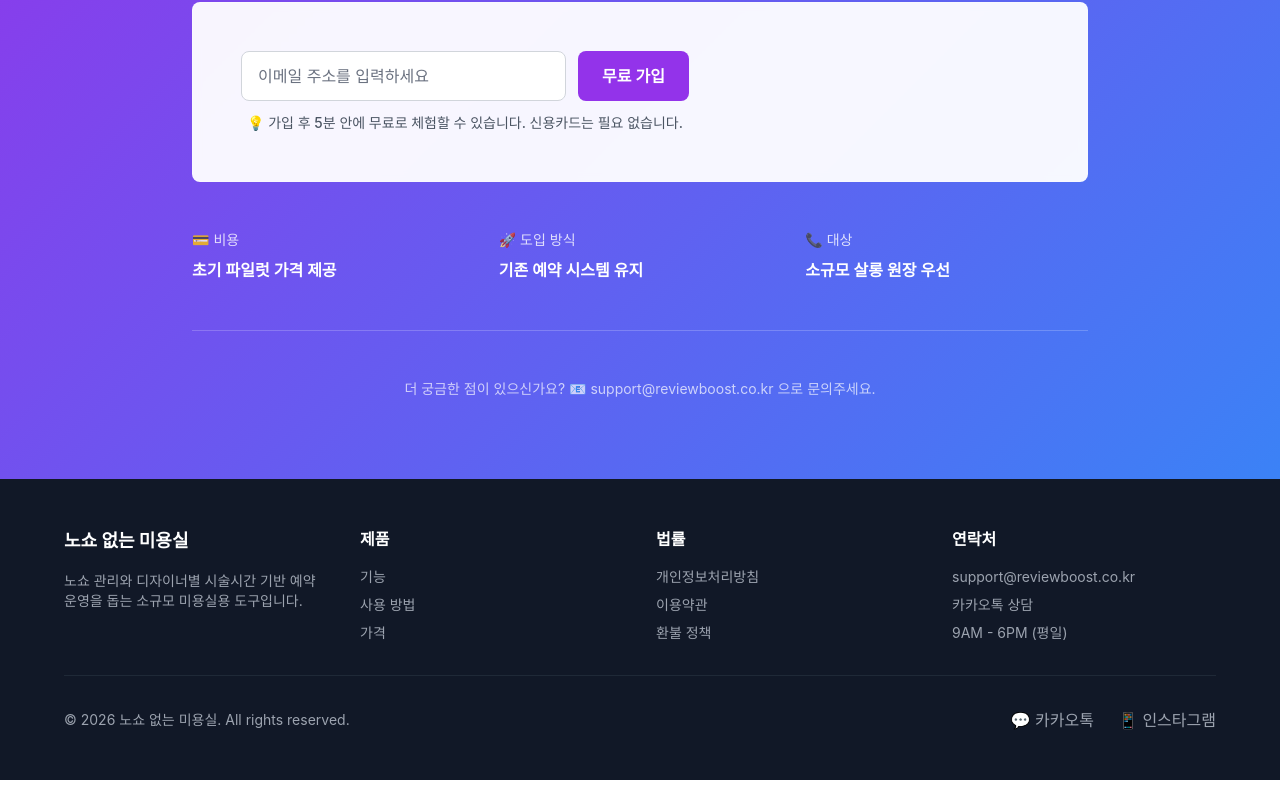
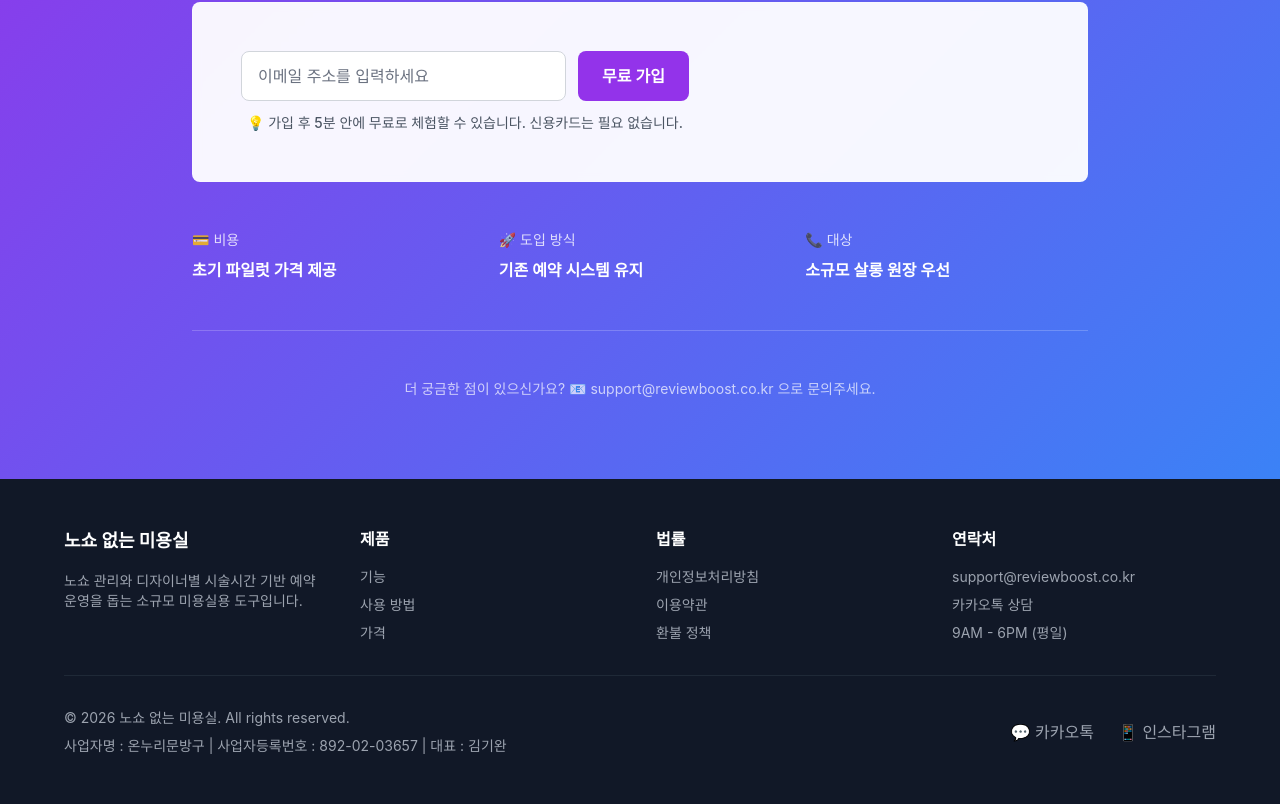
Before and after one commit to kirin765/haircut-landing, a Next.js app: page / in a window 1280 px wide. Shown: the part 8227-9031 px from the top of the page. Before the commit the page ends 9007 px from the top, so only its background shows below. Built offline with nearby package versions, Linux system fonts and the light colour scheme; no server answers.

Commit message:
Add business info to footer

```diff
--- a/src/components/Footer.tsx
+++ b/src/components/Footer.tsx
@@ -48,9 +48,10 @@ export default function Footer() {
 
         <div className="border-t border-gray-800 pt-8">
           <div className="flex flex-col md:flex-row justify-between items-center">
-            <p className="text-sm text-gray-400">
-              © {currentYear} 노쇼 없는 미용실. All rights reserved.
-            </p>
+            <div className="text-sm text-gray-400 text-center md:text-left">
+              <p>© {currentYear} 노쇼 없는 미용실. All rights reserved.</p>
+              <p className="mt-2">사업자명 : 온누리문방구 | 사업자등록번호 : 892-02-03657 | 대표 : 김기완</p>
+            </div>
             <div className="flex gap-6 mt-4 md:mt-0">
               <a href="#" className="text-gray-400 hover:text-white transition">
                 💬 카카오톡
```
